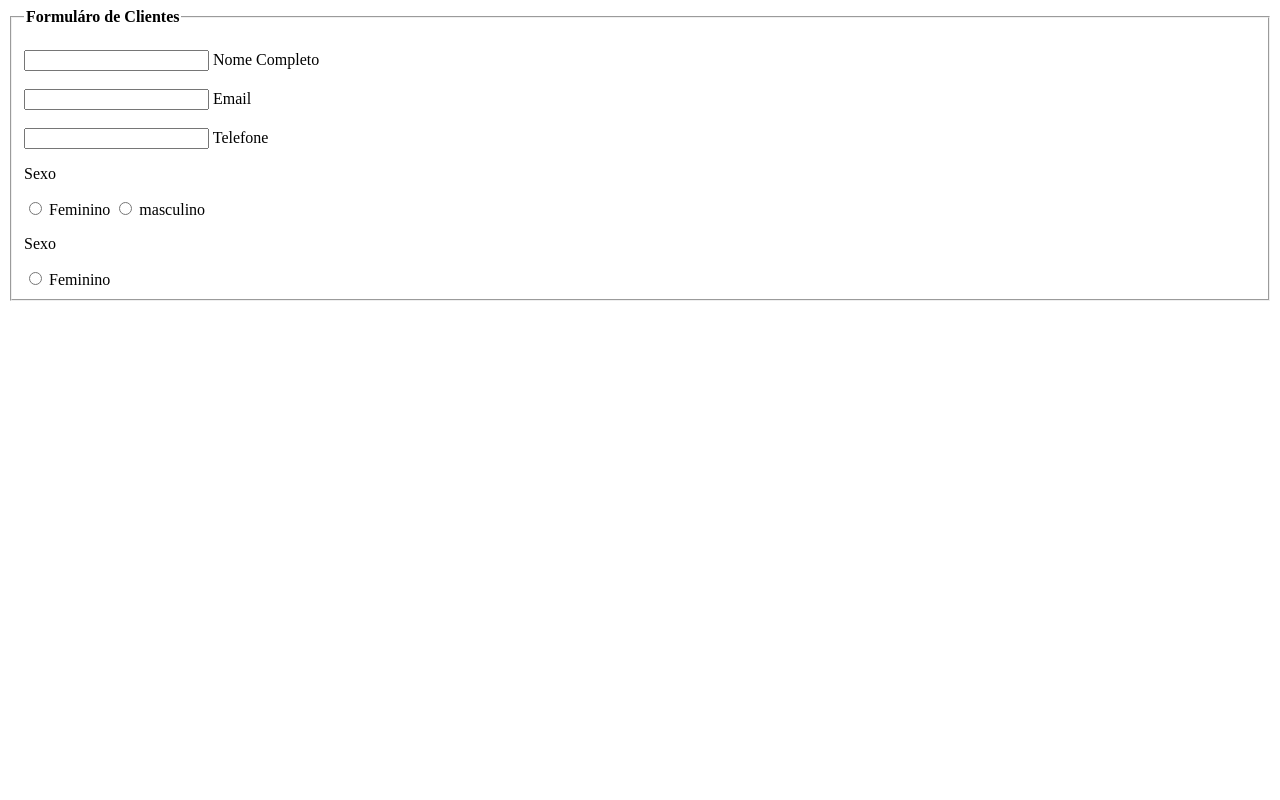
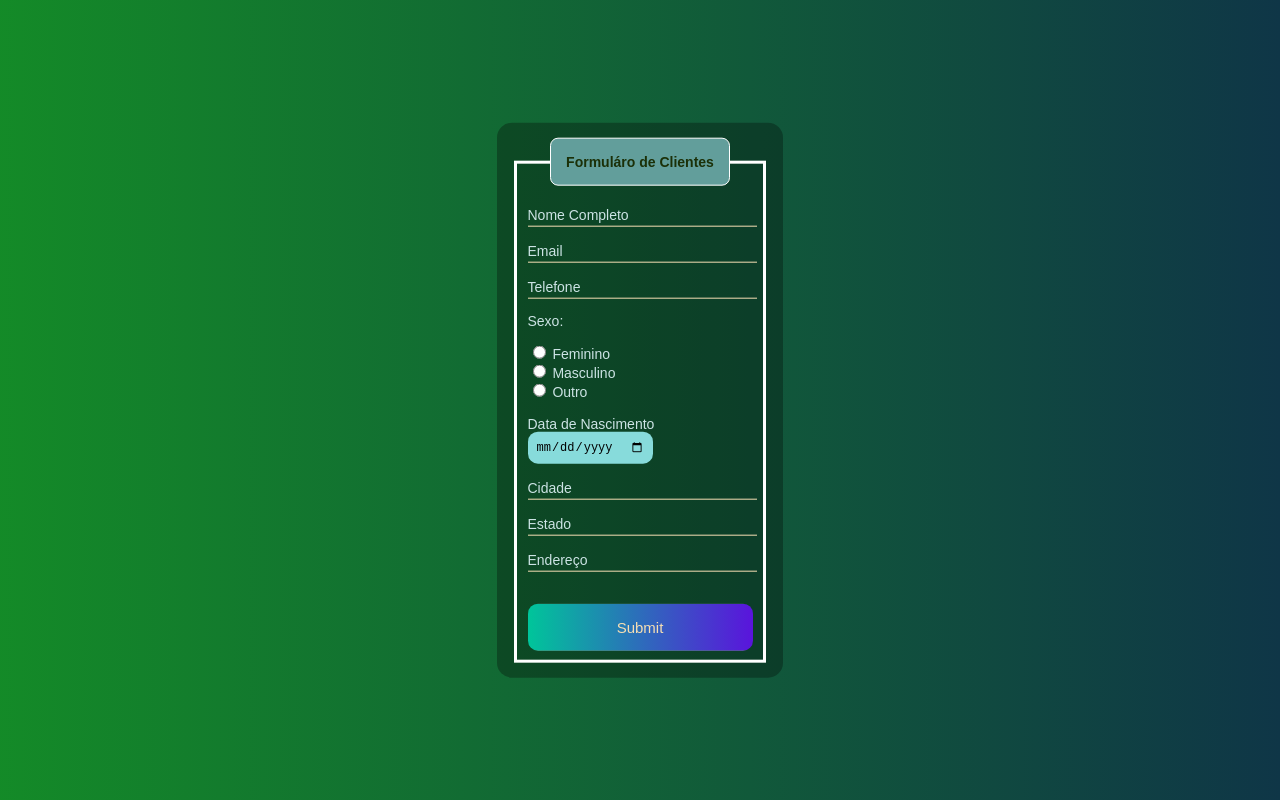
Before and after one commit to fisaque00/formulario-de-cadastro-, a plain HTML site: page index.html in a window 1280 px wide. Drawn offline with Linux system fonts and the light colour scheme.

Commit message:
formulário completo
formulário

```diff
--- a/index.html
+++ b/index.html
@@ -14,28 +14,53 @@
             <fieldset>
                 <legend><b>Formuláro de Clientes</b></legend>
                 <br>
-                <div class="">
+                <div class="inputBox">
                     <input type="text" name="nome" id="nome" class="inputUser" required>
-                    <label for="nome"> Nome Completo</label>
+                    <label for="text" class="labelinput" > Nome Completo</label>
                 </div>
                 <br>
-                <div class="">
+                <div class="inputBox">
                     <input type="email" name="email" id="email" class="inputUser" required>
-                    <label for="email"> Email</label>
+                    <label for="text" class="labelinput" > Email</label>
                 </div>
                 <br>
-                <div class="">
-                    <input type="tel" name="telefone" id="telefone" class="inputUser" required>
-                    <label for="telefone"> Telefone</label>
+                <div class="inputBox">
+                    <input type="tel"  id="telefone" name="telefone" class="inputUser" required>
+                    <label for="telefone"class="labelinput"> Telefone</label>
                 </div>
-                <p>Sexo</p>
-                <input type="radio" name="genero" value="feminino" required>
+                <p>Sexo:</p>
+                <input type="radio" id="feminino" name="genero" name="genero" value="feminino" required>
                 <label for="feminino">Feminino</label>
-                <input type="radio" name="genero" value="masculino" required>
-                <label for="feminino">masculino</label>
-                <p>Sexo</p>
-                <input type="radio" name="genero" value="feminino" required>
-                <label for="feminino">Feminino</label>
+                <br>
+                <input type="radio"id="masculino" name="genero" value="masculino" required>
+                <label for="masculino">Masculino</label>
+                <br>
+                <input type="radio" id="outro" name="genero" value="outro" required>
+                <label for="outro">Outro</label>
+                <br>
+                <br>
+                <label for="data_nascimento"> Data de Nascimento </label>
+                    <input type="date" name="data_nascimento" id="data_nascimento"  required>
+
+                <br>
+                <br>
+                <div class="inputBox">
+                    <input type="text"  id="cidade" name="cidade" class="inputUser" required>
+                    <label for="cidade"class="labelinput"> Cidade</label>
+                </div>
+                <br>
+                <div class="inputBox">
+                    <input type="text"  id="estado" name="estado" class="inputUser" required>
+                    <label for="estado"class="labelinput"> Estado</label>
+                </div>
+                <br>
+                <div class="inputBox">
+                    <input type="text"  id="endereco" name="endereco" class="inputUser" required>
+                    <label for="endereco"class="labelinput">Endereço</label>
+                </div>
+                <br><br>
+                <input type="submit" name="submit" id="submit">
+
             </fieldset>
 
          </form>
--- a/style.css
+++ b/style.css
@@ -0,0 +1,83 @@
+body {
+    font-family: Arial, Helvetica, sans-serif ;
+    background-image:linear-gradient(to right,hsl(130, 75%, 31%),rgb(15, 54, 71));
+
+}
+.box{
+    position:absolute;
+    top: 50%;
+    left:50%;
+    transform: translate(-50%, -50%);
+    background-color:rgb(0,0,0,.3);
+    padding: 15px;
+    border-radius: 15px;
+    width: 20%;
+    color: rgb(204, 227, 228);
+    font-size: 14px;
+}
+
+fieldset{
+    border:3px solid white;
+}
+legend{
+    border: 1px solid white;
+    padding: 15px;
+    text-align: center;
+    background-color: rgb(98, 158, 155);
+    border-radius: 8px;
+    color: rgb(27, 48, 8);
+}
+
+.inputBox{
+    position: relative;
+}
+.inputUser{
+    background: none;
+    border: none;
+    border-bottom: 1px solid wheat;
+    outline: none;
+    color: wheat;
+    font-size: 15px;
+    width: 100%;
+    letter-spacing: 2px;
+}
+
+.labelinput{
+    position: absolute;
+    top: 0px;
+    left:0px;
+    pointer-events: none;
+    transition: .3px;
+}
+
+.inputUser:focus ~ .labelinput,
+.inputUser:valid ~ .labelinput{
+    top: -20px;
+    font-size: -12px;
+    color: tomato;
+}
+
+#data_nascimento{
+    border:none;
+    padding: 8px;
+    border-radius: 10px;
+    outline:none;
+    background-color:rgb(135, 219, 219);
+    font-size: 12px;
+
+}
+#submit{
+    background-image:linear-gradient(to right,rgb(0, 197, 154), rgb(90, 20, 220));
+    width: 100%;
+    border:none;
+    padding: 15px;
+    color: wheat;
+    font-size: 15px;
+    cursor: pointer;
+    border-radius: 10px;
+}
+
+#submit:hover{
+    background-image:linear-gradient(to right,rgb(197, 118, 0), rgb(220, 200, 20));
+
+}
```
